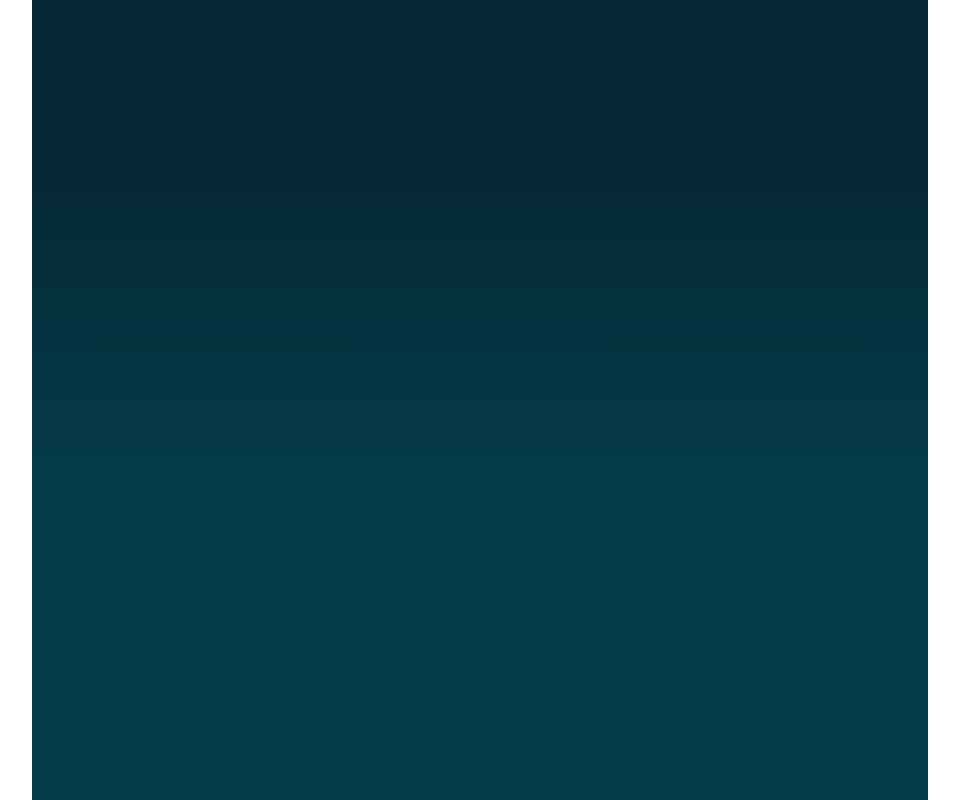
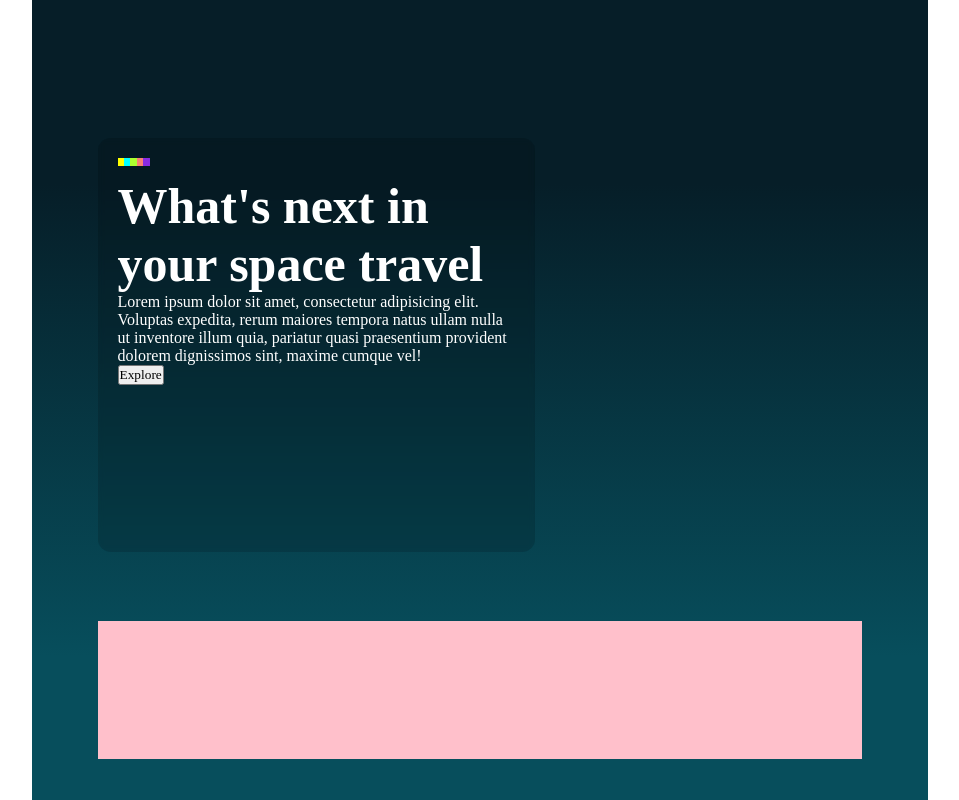
Before and after one commit to VeronicaRuizBautista/landingPages, a plain HTML site: page index.html in a window 1280 px wide. Shown: the whole page, without its empty margins (160-1119 px from the left). Drawn offline with Linux system fonts and the light colour scheme.

Commit message:
feat: :construction: Trabajando en ejercicio 16
se esta gregando el diseño y contenido

```diff
--- a/css/style.css
+++ b/css/style.css
@@ -14,22 +14,62 @@ body {
     width: 70%;
     height: 100vh;
     display: grid;
-    grid-template-columns: .3fr repeat(4 1fr) .3fr;
-    grid-template-rows: 1fr 3fr.5fr 1fr .3fr;
+    grid-template-columns: .3fr repeat(2, 1fr) .5fr 1fr .3fr;
+    grid-template-rows: 1fr 3fr .5fr 1fr .3fr;
+    grid-template-areas:
+    ". . . . . . "
+    " . container container . . ."
+    ". . . . . . "
+    " . cajas cajas cajas cajas ."
+    ". . . . . . "
+    ;
     inset: 0;
     margin: auto;
-    background: rgb(6,40,56);
-    background: linear-gradient(180deg, rgba(6,40,56,1) 22%, rgba(4,62,73,1) 63%);
+    background: rgb(6,30,40);
+    background: linear-gradient(180deg, rgba(6,30,40,1) 23%, rgba(7,78,92,1) 82%);;
 }
 .horse{
     position: absolute;
     height: 100vh;
     right: 0;
 }
-.container {
-    width: 100%;
-    height: 100vh;
-    display: grid;
-
-
+.container{
+    padding: 20px;
+    grid-area: container;
+    background-color: rgba(0, 0, 0, 0.137);
+    backdrop-filter: blur(3px);
+    border-radius: 3%;
+    z-index: 10;
+    color: var(--color-blanco);
 }
+.cajas{
+    grid-area: cajas;
+    background-color: pink;
+    z-index: 10;
+}
+.container .ilera1{
+    display: flex;
+    height: 5%;
+}
+.container .ilera1 div{
+    width: 0.5vw;
+    height: 1vh;
+}
+.c1{
+    background-color: yellow;
+}
+.c2{
+    background-color: aqua;
+}
+.c3 {
+    background-color: greenyellow;
+}
+.c4 {
+    background-color: salmon;
+}
+.c5 {
+    background-color: blueviolet;
+}
+.container h1 {
+    font-size:50px;
+}
--- a/index.html
+++ b/index.html
@@ -12,7 +12,18 @@
             <img class="horse" src="storage/img/imagenfondo.png" alt="">
         </div>
         <div class="container">
+            <div class="ilera1">
+                <div class="c1"></div>
+                <div class="c2"></div>
+                <div class="c3"></div>
+                <div class="c4"></div>
+                <div class="c5"></div>
+            </div>
+            <h1>What's next in your space travel</h1>
+            <p>Lorem ipsum dolor sit amet, consectetur adipisicing elit. Voluptas expedita, rerum maiores tempora natus ullam nulla ut inventore illum quia, pariatur quasi praesentium provident dolorem dignissimos sint, maxime cumque vel!</p>
+            <button class="btn">Explore</button>
         </div>
+        <div class="cajas"></div>
     </div>
 </body>
 </html>
```
